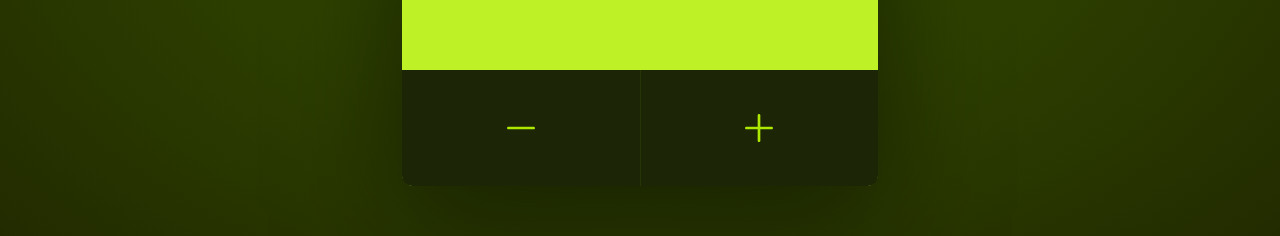
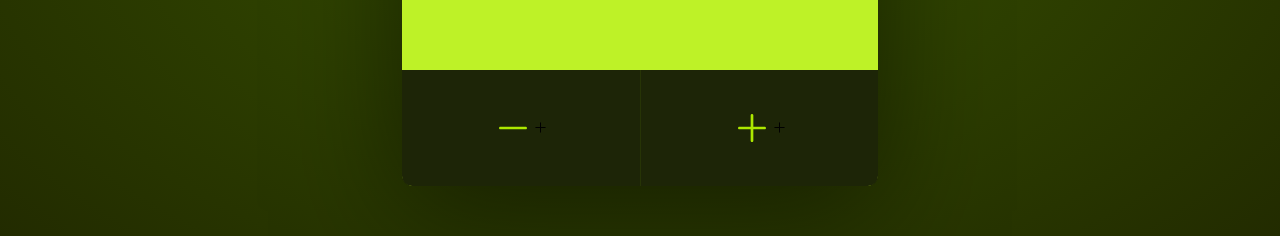
Before and after one commit to prof-biney/fancy-counter, a React (Vite) app: page / in a window 1280 px wide. Shown: the part 522-758 px from the top of the page. Built offline with nearby package versions, Linux system fonts and the light colour scheme.

Commit message:
refactoring buttons

```diff
--- /dev/null
+++ b/src/ButtonContainer.jsx
@@ -0,0 +1,10 @@
+import CountButton from "./CountButton";
+
+export default function ButtonContainer({ setCount }) {
+  return (
+    <div className="button-container">
+      <CountButton type="minus" setCount={setCount} />
+      <CountButton type="plus" setCount={setCount} />
+    </div>
+  );
+}
--- a/src/Card.jsx
+++ b/src/Card.jsx
@@ -1,6 +1,6 @@
 import { useState } from "react";
 import Count from "./Count";
-import CountButtons from "./CountButtons";
+import ButtonContainer from "./ButtonContainer";
 import ResetButton from "./ResetButton";
 import Title from "./Title";
 
@@ -12,7 +12,7 @@ export default function Card() {
       <Title />
       <Count count={count} />
       <ResetButton setCount={setCount} />
-      <CountButtons setCount={setCount} />
+      <ButtonContainer setCount={setCount} />
     </div>
   );
 }
--- /dev/null
+++ b/src/CountButton.jsx
@@ -0,0 +1,19 @@
+import { MinusIcon, PlusIcon } from "@radix-ui/react-icons";
+
+export default function CountButton({ type, setCount }) {
+  return (
+    <button
+      onClick={() => {
+        setCount((prev) => prev + 1);
+      }}
+      className="count-btn"
+    >
+      {type === "minus" ? (
+        <MinusIcon className="count-btn-icon" />
+      ) : (
+        <PlusIcon className="count-btn-icon" />
+      )}
+      <PlusIcon />
+    </button>
+  );
+}
--- a/src/CountButtons.jsx
+++ /dev/null
@@ -1,24 +0,0 @@
-import { MinusIcon, PlusIcon } from "@radix-ui/react-icons";
-
-export default function CountButtons({ setCount }) {
-  return (
-    <div className="button-container">
-      <button
-        onClick={() => {
-          setCount((prev) => prev - 1);
-        }}
-        className="count-btn"
-      >
-        <MinusIcon className="count-btn-icon" />
-      </button>
-      <button
-        onClick={() => {
-          setCount((prev) => prev + 1);
-        }}
-        className="count-btn"
-      >
-        <PlusIcon className="count-btn-icon" />
-      </button>
-    </div>
-  );
-}
```
